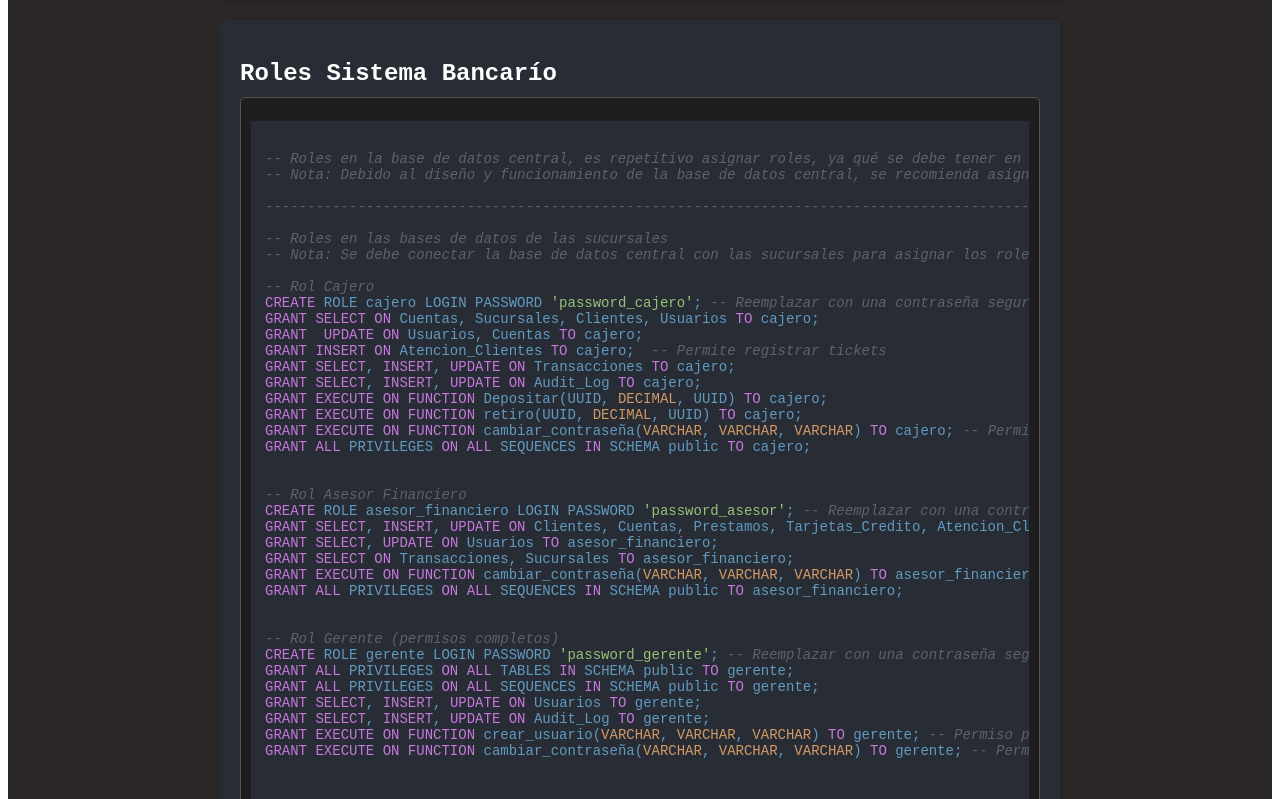
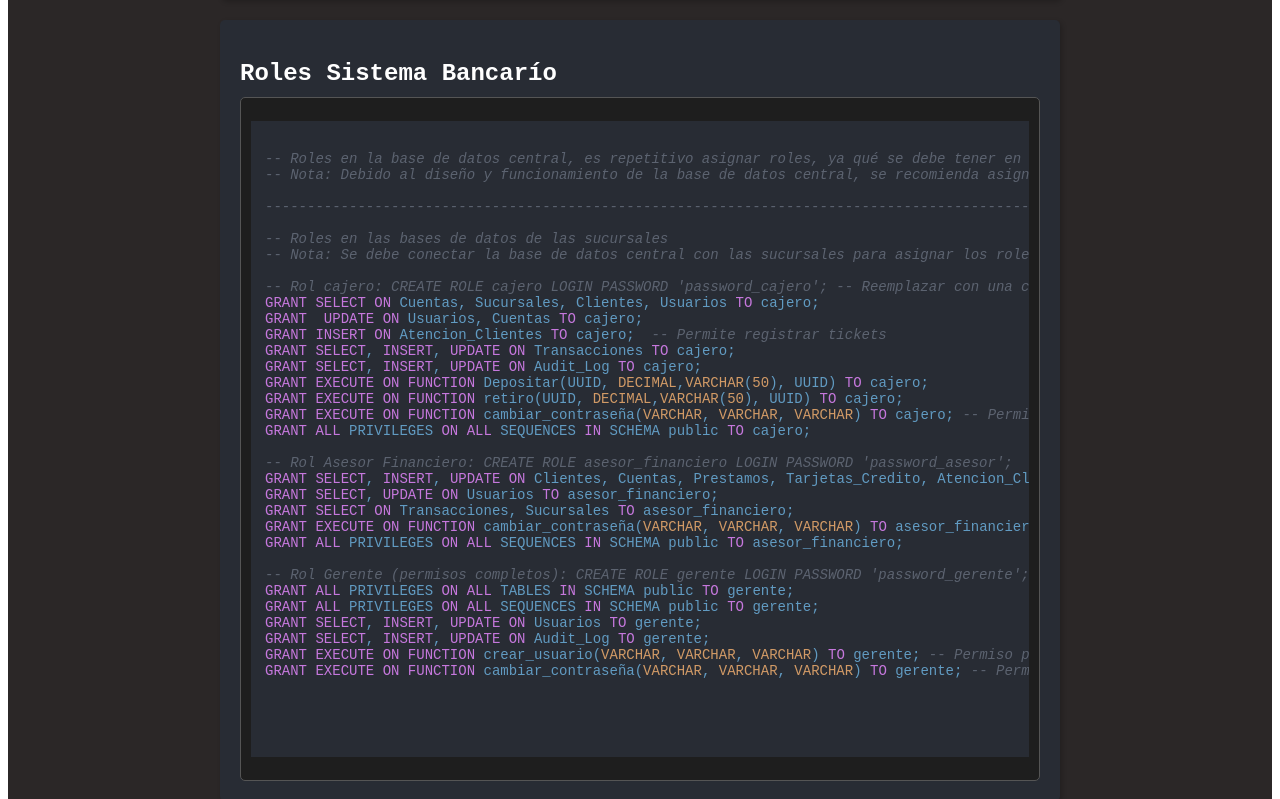
Before and after one commit to Carjul/Documentacion_sistema_banco, a React (Vite) app: page / in a window 1280 px wide. Shown: the part 9161-9960 px from the top of the page. Built offline with nearby package versions, Linux system fonts and the light colour scheme.

Commit message:
Refactor role creation SQL statements and update permissions for 'cajero', 'asesor_financiero', and 'gerente'

```diff
--- a/src/App.jsx
+++ b/src/App.jsx
@@ -1065,30 +1065,25 @@ EXECUTE FUNCTION audit_function();
 -- Roles en las bases de datos de las sucursales
 -- Nota: Se debe conectar la base de datos central con las sucursales para asignar los roles.
 
--- Rol Cajero
-CREATE ROLE cajero LOGIN PASSWORD 'password_cajero'; -- Reemplazar con una contraseña segura
+-- Rol cajero: CREATE ROLE cajero LOGIN PASSWORD 'password_cajero'; -- Reemplazar con una contraseña segura
 GRANT SELECT ON Cuentas, Sucursales, Clientes, Usuarios TO cajero;
 GRANT  UPDATE ON Usuarios, Cuentas TO cajero;
 GRANT INSERT ON Atencion_Clientes TO cajero;  -- Permite registrar tickets
 GRANT SELECT, INSERT, UPDATE ON Transacciones TO cajero;
 GRANT SELECT, INSERT, UPDATE ON Audit_Log TO cajero;
-GRANT EXECUTE ON FUNCTION Depositar(UUID, DECIMAL, UUID) TO cajero;
-GRANT EXECUTE ON FUNCTION retiro(UUID, DECIMAL, UUID) TO cajero;
+GRANT EXECUTE ON FUNCTION Depositar(UUID, DECIMAL,VARCHAR(50), UUID) TO cajero;
+GRANT EXECUTE ON FUNCTION retiro(UUID, DECIMAL,VARCHAR(50), UUID) TO cajero;
 GRANT EXECUTE ON FUNCTION cambiar_contraseña(VARCHAR, VARCHAR, VARCHAR) TO cajero; -- Permiso para cambiar contraseña
 GRANT ALL PRIVILEGES ON ALL SEQUENCES IN SCHEMA public TO cajero;
 
-
--- Rol Asesor Financiero
-CREATE ROLE asesor_financiero LOGIN PASSWORD 'password_asesor'; -- Reemplazar con una contraseña segura
+-- Rol Asesor Financiero: CREATE ROLE asesor_financiero LOGIN PASSWORD 'password_asesor';
 GRANT SELECT, INSERT, UPDATE ON Clientes, Cuentas, Prestamos, Tarjetas_Credito, Atencion_Clientes, Audit_Log  TO asesor_financiero;
 GRANT SELECT, UPDATE ON Usuarios TO asesor_financiero;
 GRANT SELECT ON Transacciones, Sucursales TO asesor_financiero;
 GRANT EXECUTE ON FUNCTION cambiar_contraseña(VARCHAR, VARCHAR, VARCHAR) TO asesor_financiero; -- Permiso para cambiar contraseña
 GRANT ALL PRIVILEGES ON ALL SEQUENCES IN SCHEMA public TO asesor_financiero;
 
-
--- Rol Gerente (permisos completos)
-CREATE ROLE gerente LOGIN PASSWORD 'password_gerente'; -- Reemplazar con una contraseña segura
+-- Rol Gerente (permisos completos): CREATE ROLE gerente LOGIN PASSWORD 'password_gerente';
 GRANT ALL PRIVILEGES ON ALL TABLES IN SCHEMA public TO gerente;
 GRANT ALL PRIVILEGES ON ALL SEQUENCES IN SCHEMA public TO gerente;
 GRANT SELECT, INSERT, UPDATE ON Usuarios TO gerente;
```
